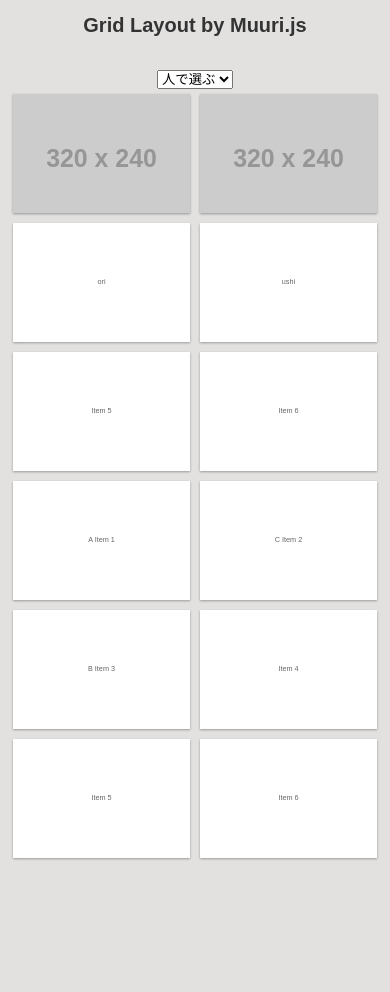
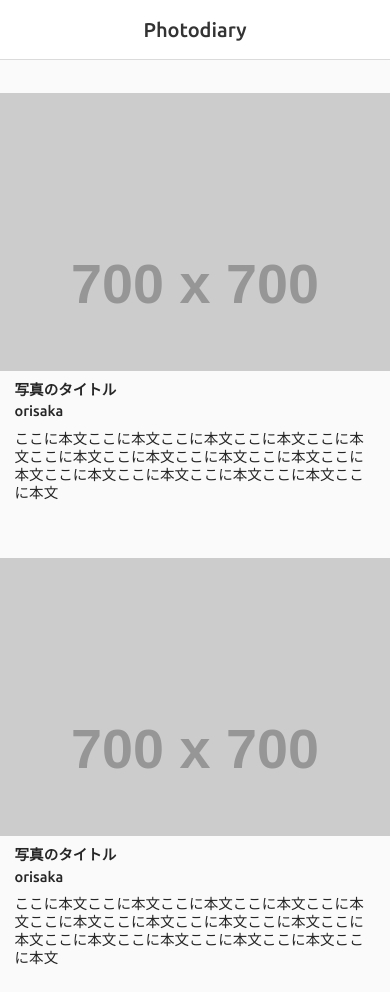
Before and after one commit to OrisakaToshihiko/photodiary, a plain HTML site: page index.html in a window 390 px wide. Before the commit the page ends 871 px from the top, so only its background shows below. Drawn offline with Linux system fonts and the light colour scheme; placeholder pictures from the web are drawn by us.

Commit message:
見た目の修正

```diff
--- a/assets/sass/base.scss
+++ b/assets/sass/base.scss
@@ -56,10 +56,11 @@ Contents:
 
 $fonts:Arial,"Hiragino Kaku Gothic Pro W3",Meiryo,sans-serif;
 $web_fonts:'Montserrat', sans-serif;
-$bg_color:#e2e1e0;;
-$font_color:#999;
+$bg_color:#fafafa;
+$font_color:#262626;
 $link_color:#999;
 $link_hover_color:#777;
+$border-color:#dbdbdb;
 
 * {
   &:before,
@@ -83,203 +84,147 @@ body{
   }
 }
 
+header {
+  background-color: #fff;
+  height: 7vh;
+  display: flex;
+  border-bottom:1px solid $border-color;
+  // margin-bottom: 4vh;
+  width: 100%;
+  position: fixed;
   h1{
     font-size:20px;
-  font-family:$web_fonts;
+    font-family: 'Ubuntu', sans-serif;
     color:#333333;
-  margin:10px auto 30px;
+    align-self: center;
+    margin: 0 auto;
+  }
 }
 
 .grid {
-  position: relative;
-  max-width:100%;
-  margin:0 auto;
-  ul {
-    position: relative;
-  }
-}
+  padding-top:11vh;
+  margin: 0 auto;
+  width: 960px;
+  text-align: left;
   .item {
-  display: block;
-  position: absolute;
-  width:320px;
-  height:240px;
-  margin: 5px;
-  z-index: 1;
+    margin-bottom: 4vh;
+    .item-wrapper {
+      display: flex;
+      // margin-right: 1em;
+      .pic-wrapper {
+        margin-right: 1em;
+        width: 700px;
+        max-height: 1000px;
         overflow: hidden;
-  // cursor:move;
-  box-shadow: 0 1px 3px rgba(0,0,0,0.12), 0 1px 2px rgba(0,0,0,0.24);
-  transition: all 0.3s cubic-bezier(.25,.8,.25,1);
-  &:hover {
-    box-shadow: 0 14px 28px rgba(0,0,0,0.25), 0 10px 10px rgba(0,0,0,0.22);
-  }
-  &.blue{
-    .custom-content{
-      // border-color:#0CAAF5;
-      // color:#0CAAF5;
-    }
-  }
-  &.red{
-    .custom-content{
-      // border-color:#F54487;
-      // color:#F54487;
-    }
-  }
-  &.green{
-    .custom-content{
-      // border-color:#00DE73;
-      // color:#00DE73;
-    }
-  }
-
-  &:hover {
-    animation-play-state: paused;
+      img {
+        width: 100%;
+        height: auto;
         }
       }
       .item-content {
-  position: relative;
-  width: 100%;
-  height: 100%;
-  display:table;
+        align-self: flex-end;
+        width: 244px;
+          h2 {
+            text-align: left;
+            font-weight: bold;
+            font-family: 'Ubuntu', sans-serif;
+            line-height: 1.5;
+            font-size: 1rem;
           }
-.custom-content{
-  display:table-cell;
-  vertical-align:middle;
-  text-align: center;
-  background: #fff;
-  color: #666;
-  // border:2px solid;
-  // border-radius:3px;
+          h3{
+            font-family: 'Ubuntu', sans-serif;
+            line-height: 1.5;
+            font-size: 1rem;
           }
-
-// If use dragging
-.item.muuri-item-dragging {
-  z-index: 3;
-}
-
-@media ( max-width : 877px ){
-  .item{
-    width:calc(33.33% - 11px);
-    height:calc(33.33vw - 11px);
-    &.w2{
-      width:calc(33.33% - 11px);
-    }
-    &.h2{
-      height:calc(33.33vw - 11px);
-    }
-  }
-}
-@media ( max-width : 750px ){
-  .item{
-    width:calc(50% - 10px);
-    // height:calc(50vw - 10px);
-  }
-}
-
-.popup-content {
-  display: none;
-  position: absolute;
-}
-
-// .grid {
-//   animation: loop 50s linear infinite;
-// }
-
-// @keyframes loop {
-//   0% {
-//     transform: translate(10%,100%);
-//   }
-//   to {
-//     transform: translate(-10%,-100%);
-//   }
-// }
-
-
-// .grid li:last-child {
-//   animation: loop2 50s linear infinite;
-// }
-
-// .item {
-//   animation-play-state: paused;
-// }
-
-
-/* ---------------------------------------------
-*   modal
---------------------------------------------- */
-.item-content {
-  cursor: pointer;
-}
-
-.modal-wrapper {
-  position: absolute;
-  top: 0;
-  left: 0;
-  right: 0;
-  bottom: 0;
-  z-index: 100;
-  background-color: rgba(0, 0, 0, .5);
-  display: none;
-
-  .modal-content {
-    display: none;
-
-    &.modal-content_visible {
-      display: block;
-    }
-  }
-
-  &.modal_visible {
-    display: flex;
-  }
-
-  .modal-inner {
-    background-color: #fff;
-    margin: auto;
-    height: auto;
-    width: auto;
-    padding: 20px;
-    img {
-      max-width: 980px;
-    }
-    .entrybody {
-      color: #333333;
-      line-height: 1.75;
-    }
-  }
-
-  h2 {
-    font-size: 30px;
-    font-weight: bold;
-    color: #333333;
-  }
-
-  .btn_close {
-    font-size: 30px;
-    font-weight: bold;
-    color: #333333;
-    cursor: pointer;
-    margin: 0 auto;
-    line-height: 1;
-    padding: 30px;
-  }
-}
-
-@media ( max-width : 750px ){
-  .modal-wrapper {
-  .modal-inner {
-    background-color: #fff;
-    margin: auto;
-    height: auto;
-    width: auto;
-    padding: 20px;
-    img {
-      max-width: 750px;
-    }
-    .entrybody {
-      color: #333333;
-      line-height: 1.75;
-      font-size: 32px;
+          p {
+            text-align: left;
+            font-family: 'Ubuntu', sans-serif;
+            line-height: 1.25;
+            font-size: 1rem;
           }
         }
       }
     }
+  }
+  .pc-hide {
+    display: none !important;
+  }
+  .sp-hide {
+    display: inline !important;
+  }
+
+
+ @media ( max-width : 750px ){
+  header {
+    background-color: #fff;
+    height: 7vh;
+    display: flex;
+    border-bottom:1px solid $border-color;
+    // margin-bottom: 4vh;
+    width: 100%;
+    position: fixed;
+    h1{
+      font-size:20px;
+      font-family: 'Ubuntu', sans-serif;
+      color:#333333;
+      align-self: center;
+      margin: 0 auto;
+    }
+  }
+
+  .grid {
+    padding-top:11vh;
+    margin: 0 auto;
+    width:100%;
+    text-align: left;
+    .item {
+      margin-bottom: 4vh;
+      .item-wrapper {
+        display: block;
+        .pic-wrapper {
+          margin-bottom: 1em;
+          width: 100%;
+          max-height: 33vh;
+          overflow: hidden;
+        img {
+          width: 100%;
+          height: auto;
+          }
+        }
+        .item-content {
+          align-self: flex-end;
+          width: 100%;
+          padding-bottom: 3em;
+            h2 {
+              text-align: left;
+              font-weight: bold;
+              font-family: 'Ubuntu', sans-serif;
+              line-height: 1.5;
+              font-size: 2rem;
+              padding: 0 1em;
+            }
+            h3{
+              font-family: 'Ubuntu', sans-serif;
+              line-height: 1.5;
+              font-size: 2rem;
+              padding: 0 1em;
+              margin-bottom: 0.5em;
+            }
+            p {
+              text-align: left;
+              font-family: 'Ubuntu', sans-serif;
+              line-height: 1.25;
+              font-size: 2rem;
+              padding: 0 1em;
+            }
+          }
+        }
+      }
+    }
+  .pc-hide {
+    display: inline !important;
+  }
+  .sp-hide {
+      display: none !important;
+    }
+ }
--- a/index.html
+++ b/index.html
@@ -1,4 +1,3 @@
-
 <!DOCTYPE html>
 <html lang="jp">
 <head>
@@ -6,167 +5,44 @@
     <meta name="viewport" content="width=device-width, initial-scale=1.0">
     <meta http-equiv="X-UA-Compatible" content="ie=edge">
     <title>photodiary</title>
-    <script src="https://cdn.jsdelivr.net/npm/web-animations-js@2.3.2/web-animations.min.js"></script>
+    <!-- <script src="https://cdn.jsdelivr.net/npm/web-animations-js@2.3.2/web-animations.min.js"></script>
     <script src="https://cdnjs.cloudflare.com/ajax/libs/hammer.js/2.0.8/hammer.min.js"></script>
-    <script src="/assets/js/muuri.js"></script>
-    <script src="/assets/js/run.js"></script>
-    <link rel="stylesheet" href="/assets/css/base.css">
+    <script src="/assets/js/muuri.js"></script> -->
+    <link href="https://fonts.googleapis.com/css2?family=Noto+Sans+JP:wght@300&family=Ubuntu:wght@500&display=swap" rel="stylesheet">
+    <!-- <script src="/assets/js/run.js"></script> -->
+    <link rel="stylesheet" href="assets/css/reset.css">
+    <link rel="stylesheet" href="assets/css/base.css">
 </head>
 <body>
+    <header><h1>Photodiary</h1></header>
     <main>
-      <h1>Grid Layout by Muuri.js</h1>
       <div>
-          <!-- <select class="grid-control-field filter-field form-control">
-            <option value="" selected="">All</option>
-            <option value="red">Red</option>
-            <option value="blue">Blue</option>
-            <option value="green">Green</option>
-          </select>
-          <select class="grid-control-field sort-field form-control">
-            <option value="order" selected="">All</option>
-            <option value="time">時間</option>
-            <option value="color">色</option>
-          </select> -->
-          <select class="grid-control-field author-field form-control">
-            <option value="" selected="">人で選ぶ</option>
-            <option value="orisaka">折坂</option>
-            <option value="ushirogouchi">後河内</option>
-            <option value="ishido">石動</option>
-          </select>
         <ul class="grid">
-        <li id="modal001" class="item blue" data-color="blue" data-time="20201008" data-author="orisaka">
-          <div class="item-content">
-            <!-- Safe zone, enter your custom markup -->
-              <div class="custom-content">
-                <img src="http://placehold.jp/320x240.png">
+        <li id="modal001" class="item" data-time="20201008" data-author="orisaka">
+            <div class="item-wrapper">
+              <div class="pic-wrapper">
+                <img src="http://placehold.jp/700x700.png">
               </div>
-            <!-- Safe zone ends -->
-          </div>
+              <div class="item-content">
+                <h2>写真のタイトル</h2>
+                <h3>orisaka</h3>
+                <p>ここに本文ここに本文ここに本文ここに本文ここに本文ここに本文ここに本文ここに本文ここに本文ここに本文ここに本文ここに本文ここに本文ここに本文ここに本文</p>
+              </div>
+            </div>
         </li>
-
-        <li id="modal002" class="item red" data-color="red" data-time="20201007" data-author="ishido">
-          <div class="item-content">
-            <div class="custom-content">
-              <img src="http://placehold.jp/320x240.png">
+        <li id="modal001" class="item" data-time="20201008" data-author="orisaka">
+            <div class="item-wrapper">
+                <div class="pic-wrapper">
+              <img src="http://placehold.jp/700x700.png">
+                </div>
+              <div class="item-content">
+                <h2>写真のタイトル</h2>
+                <h3>orisaka</h3>
+                <p>ここに本文ここに本文ここに本文ここに本文ここに本文ここに本文ここに本文ここに本文ここに本文ここに本文ここに本文ここに本文ここに本文ここに本文ここに本文</p>
+              </div>
             </div>
-          </div>
-        </li>
-
-        <li id="modal003" class="item green" data-color="green" data-time="20201010" data-author="orisaka">
-          <div class="item-content">
-            <div class="custom-content">
-            ori
-            </div>
-          </div>
-        </li>
-        <li id="modal004" class="item red" data-color="red" data-time="20201011" data-author="ushirogouchi">
-          <div class="item-content">
-            <div class="custom-content">
-              ushi
-            </div>
-          </div>
-        </li>
-        <li id="modal005" class="item red" data-color="red" data-time="20201001" data-author="ushirogouchi">
-          <div class="item-content">
-            <div class="custom-content">
-              Item 5
-            </div>
-          </div>
-        </li>
-        <li id="modal006" class="item blue" data-color="blue" data-time="20201002" data-author="orisaka">
-          <div class="item-content">
-            <div class="custom-content">
-              Item 6
-            </div>
-          </div>
-        </li>
-        <li id="modal006" class="item blue" data-color="blue" data-time="20201008" data-author="orisaka">
-          <div class="item-content">
-            <!-- Safe zone, enter your custom markup -->
-              <div class="custom-content">
-              A Item 1
-              </div>
-            <!-- Safe zone ends -->
-          </div>
-        </li>
-
-        <li id="modal007" class="item red" data-color="red" data-time="20201007" data-author="ishido">
-          <div class="item-content">
-            <div class="custom-content">
-             C Item 2
-            </div>
-          </div>
-        </li>
-
-        <li id="modal008" class="item green" data-color="green" data-time="20201010" data-author="orisaka">
-          <div class="item-content">
-            <div class="custom-content">
-            B Item 3
-            </div>
-          </div>
-        </li>
-        <li id="modal009" class="item red" data-color="red" data-time="20201011" data-author="ushirogouchi">
-          <div class="item-content">
-            <div class="custom-content">
-              Item 4
-            </div>
-          </div>
-        </li>
-        <li id="modal010" class="item red" data-color="red" data-time="20201001" data-author="ushirogouchi">
-          <div class="item-content">
-            <div class="custom-content">
-              Item 5
-            </div>
-          </div>
-        </li>
-        <li id="modal011" class="item blue" data-color="blue" data-time="20201002" data-author="orisaka">
-          <div class="item-content">
-            <div class="custom-content">
-              Item 6
-            </div>
-          </div>
         </li>
         </ul>
-
-        <section id="js-modal" class="modal-wrapper">
-          <div class="modal-inner">
-            <div id="modal001-content" class="modal-content">
-              <h2>モーダル見出し　No.1</h2>
-            </div>
-            <div id="modal002-content" class="modal-content">
-              <h2>モーダル見出し　No.2</h2>
-            </div>
-            <div id="modal003-content" class="modal-content">
-              <h2>モーダル見出し　No.3</h2>
-            </div>
-            <div id="modal004-content" class="modal-content">
-              <h2>モーダル見出し　No.4</h2>
-            </div>
-            <div id="modal005-content" class="modal-content">
-              <h2>モーダル見出し　No.5</h2>
-            </div>
-            <div id="modal006-content" class="modal-content">
-              <h2>モーダル見出し　No.6</h2>
-            </div>
-            <div id="modal007-content" class="modal-content">
-              <h2>モーダル見出し　No.7</h2>
-            </div>
-            <div id="modal008-content" class="modal-content">
-              <h2>モーダル見出し　No.8</h2>
-            </div>
-            <div id="modal009-content" class="modal-content">
-              <h2>モーダル見出し　No.9</h2>
-            </div>
-            <div id="modal010-content" class="modal-content">
-              <h2>モーダル見出し　No.10</h2>
-            </div>
-            <div id="modal011-content" class="modal-content">
-              <h2>モーダル見出し　No.11</h2>
-            </div>
-            <button id="js-modal_close" class="btn_close" type="button">閉じる</button>
-          </div>
-        </section>
-
       </div>
     </main>
 </body>
```
Also changed, not shown: tmpl/mylo.html (+22 -45 lines), assets/css/base.css. Lines whose indentation alone changed are shown as unchanged.
